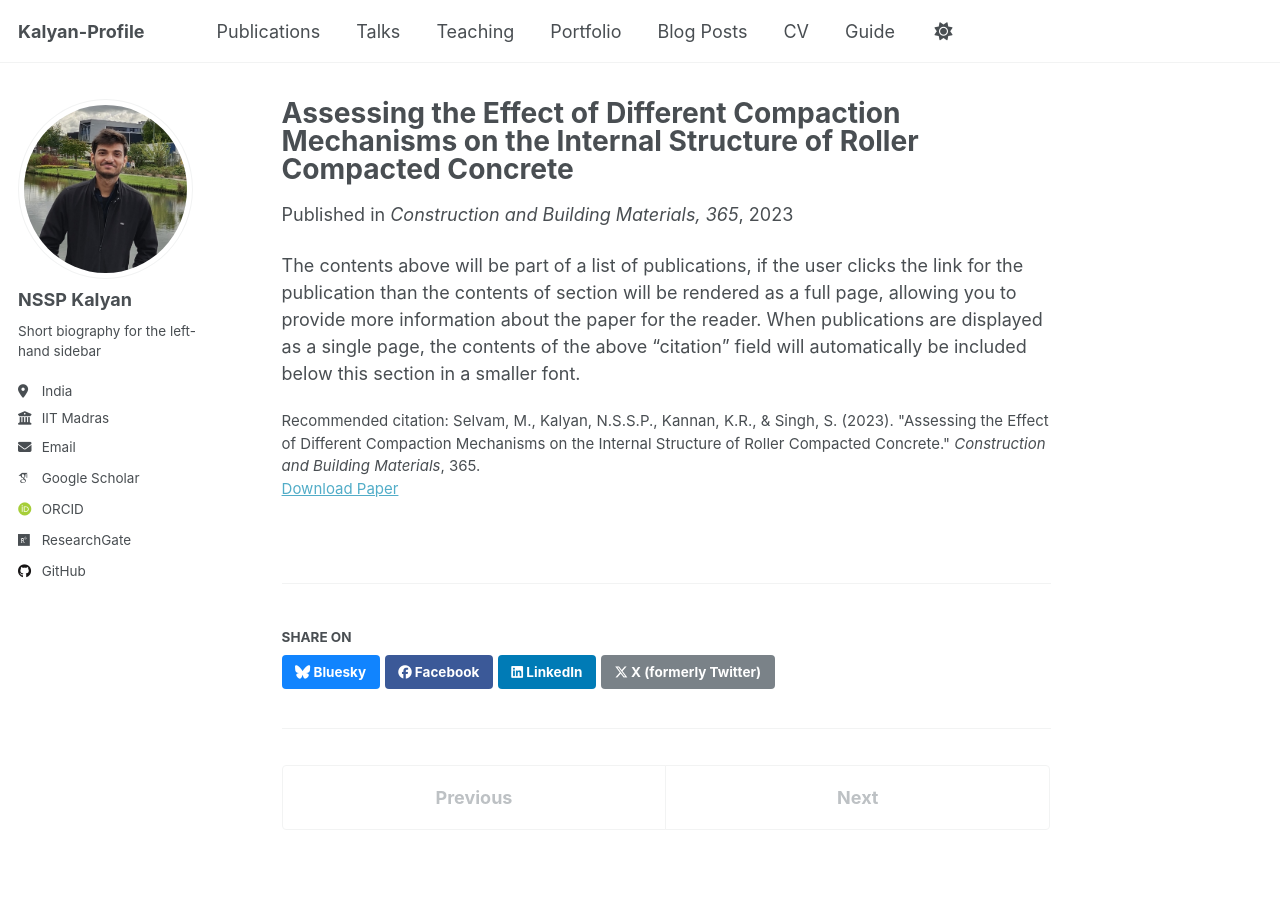
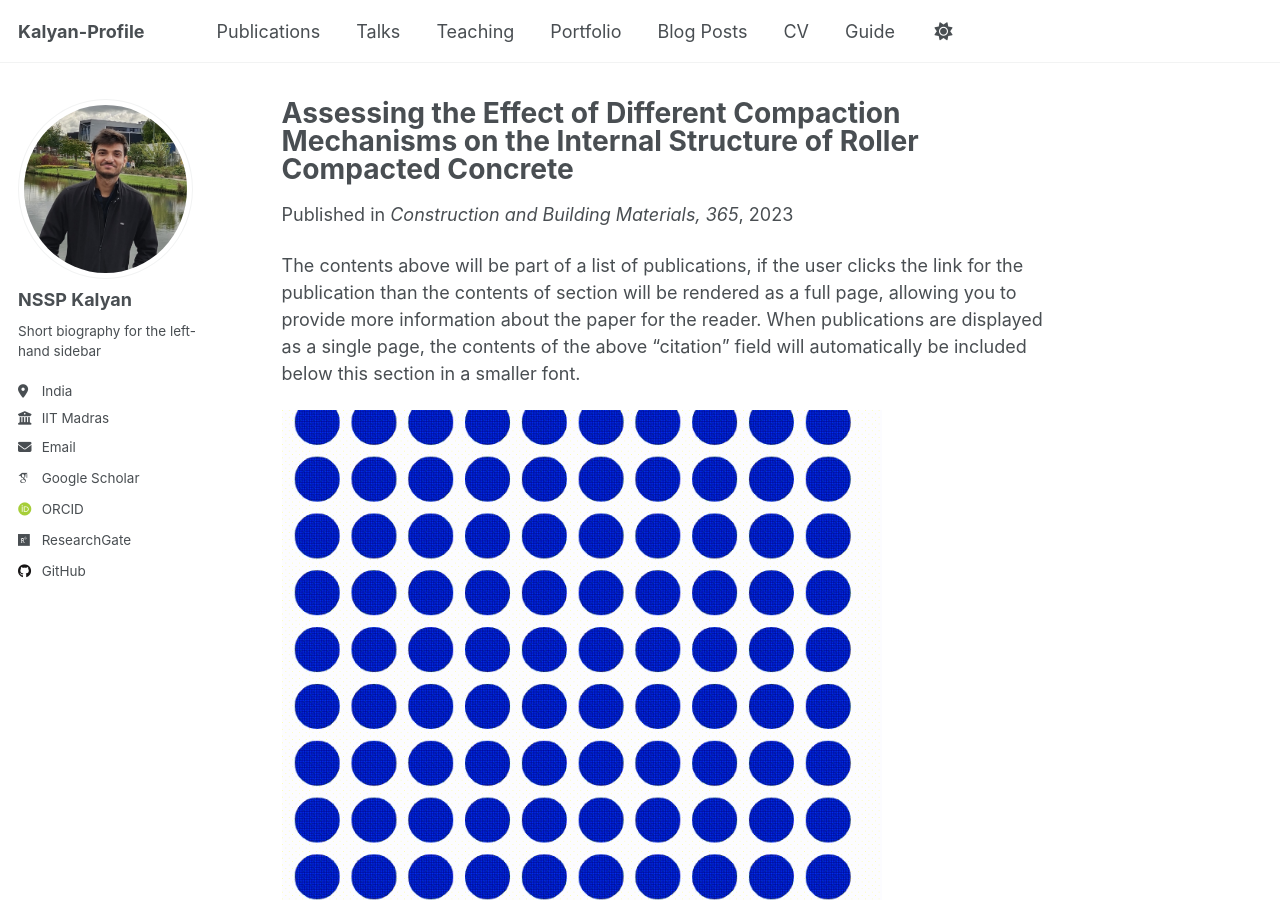
Before and after one commit to pkc137/sudo_template_website, a Jekyll site: the page built from _publications/2024-02-17-paper-title-number-4.md, in a window 1280 px wide and 900 px high. Built offline with Jekyll 4.4.1, drawn with Linux system fonts in a browser that asks for light colours; some web fonts are replaced; a script that is not in the unit is left out.

Commit message:
gif trial
checking gif

```diff
--- a/_publications/2024-02-17-paper-title-number-4.md
+++ b/_publications/2024-02-17-paper-title-number-4.md
@@ -11,3 +11,5 @@ citation: 'Selvam, M., Kalyan, N.S.S.P., Kannan, K.R., & Singh, S. (2023). "Asse
 ---
 
 The contents above will be part of a list of publications, if the user clicks the link for the publication than the contents of section will be rendered as a full page, allowing you to provide more information about the paper for the reader. When publications are displayed as a single page, the contents of the above "citation" field will automatically be included below this section in a smaller font.
+
+<img src="https://pkc137.github.io/sudo_template_website/images/Media1.gif" width="600">
```
Also changed, not shown: images/Media1.gif (added), images/image_2.png (added).
